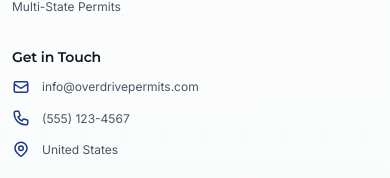
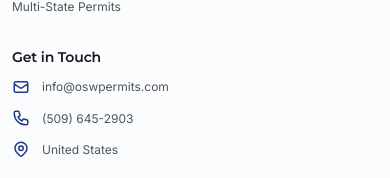
Before and after one commit to lilianvasilcov/OverDrivePermits, a Next.js app in the folder frontend/: page /privacy-policy in a window 390 px wide. Shown: the part 5314-5492 px from the top of the page. Built offline with nearby package versions, Linux system fonts and the light colour scheme; no server answers.

Commit message:
updated phone number and email

```diff
--- a/frontend/src/components/layout/Footer/Footer.tsx
+++ b/frontend/src/components/layout/Footer/Footer.tsx
@@ -98,17 +98,17 @@ const Footer: React.FC = () => {
           <div className={styles.contactSection}>
             <h4 className={styles.linkTitle}>Get in Touch</h4>
             <div className={styles.contactInfo}>
-              <a href="mailto:info@overdrivepermits.com" className={styles.contactItem}>
+              <a href="mailto:info@oswpermits.com" className={styles.contactItem}>
                 <svg className={styles.contactIcon} viewBox="0 0 24 24" fill="none" stroke="currentColor">
                   <path strokeLinecap="round" strokeLinejoin="round" strokeWidth={2} d="M3 8l7.89 5.26a2 2 0 002.22 0L21 8M5 19h14a2 2 0 002-2V7a2 2 0 00-2-2H5a2 2 0 00-2 2v10a2 2 0 002 2z" />
                 </svg>
-                <span>info@overdrivepermits.com</span>
+                <span>info@oswpermits.com</span>
               </a>
-              <a href="tel:+15551234567" className={styles.contactItem}>
+              <a href="tel:+15096452903" className={styles.contactItem}>
                 <svg className={styles.contactIcon} viewBox="0 0 24 24" fill="none" stroke="currentColor">
                   <path strokeLinecap="round" strokeLinejoin="round" strokeWidth={2} d="M3 5a2 2 0 012-2h3.28a1 1 0 01.948.684l1.498 4.493a1 1 0 01-.502 1.21l-2.257 1.13a11.042 11.042 0 005.516 5.516l1.13-2.257a1 1 0 011.21-.502l4.493 1.498a1 1 0 01.684.949V19a2 2 0 01-2 2h-1C9.716 21 3 14.284 3 6V5z" />
                 </svg>
-                <span>(555) 123-4567</span>
+                <span>(509) 645-2903</span>
               </a>
               <div className={styles.contactItem}>
                 <svg className={styles.contactIcon} viewBox="0 0 24 24" fill="none" stroke="currentColor">
@@ -144,7 +144,7 @@ const Footer: React.FC = () => {
                 </svg>
               </a>
               <a
-                href="https://wa.me/15551234567"
+                href="https://wa.me/15096452903"
                 target="_blank"
                 rel="noopener noreferrer"
                 className={styles.socialIcon}
--- a/frontend/src/components/layout/Header/Header.tsx
+++ b/frontend/src/components/layout/Header/Header.tsx
@@ -112,11 +112,11 @@ const Header: React.FC = () => {
             </svg>
             <span className={styles.supportText}>24/7 Support</span>
           </div>
-          <a href="tel:+15551234567" className={styles.phoneLink}>
+          <a href="tel:+15096452903" className={styles.phoneLink}>
             <svg className={styles.phoneIcon} viewBox="0 0 24 24" fill="none" stroke="currentColor">
               <path strokeLinecap="round" strokeLinejoin="round" strokeWidth={2} d="M3 5a2 2 0 012-2h3.28a1 1 0 01.948.684l1.498 4.493a1 1 0 01-.502 1.21l-2.257 1.13a11.042 11.042 0 005.516 5.516l1.13-2.257a1 1 0 011.21-.502l4.493 1.498a1 1 0 01.684.949V19a2 2 0 01-2 2h-1C9.716 21 3 14.284 3 6V5z" />
             </svg>
-            <span className={styles.phoneNumber}>(555) 123-4567</span>
+            <span className={styles.phoneNumber}>(509) 645-2903</span>
           </a>
         </div>
 
@@ -151,11 +151,11 @@ const Header: React.FC = () => {
                 </svg>
                 <span>24/7 Support</span>
               </div>
-              <a href="tel:+15551234567" className={styles.mobilePhoneLink}>
+              <a href="tel:+15096452903" className={styles.mobilePhoneLink}>
                 <svg className={styles.mobilePhoneIcon} viewBox="0 0 24 24" fill="none" stroke="currentColor">
                   <path strokeLinecap="round" strokeLinejoin="round" strokeWidth={2} d="M3 5a2 2 0 012-2h3.28a1 1 0 01.948.684l1.498 4.493a1 1 0 01-.502 1.21l-2.257 1.13a11.042 11.042 0 005.516 5.516l1.13-2.257a1 1 0 011.21-.502l4.493 1.498a1 1 0 01.684.949V19a2 2 0 01-2 2h-1C9.716 21 3 14.284 3 6V5z" />
                 </svg>
-                <span>(555) 123-4567</span>
+                <span>(509) 645-2903</span>
               </a>
             </div>
             <a
```
